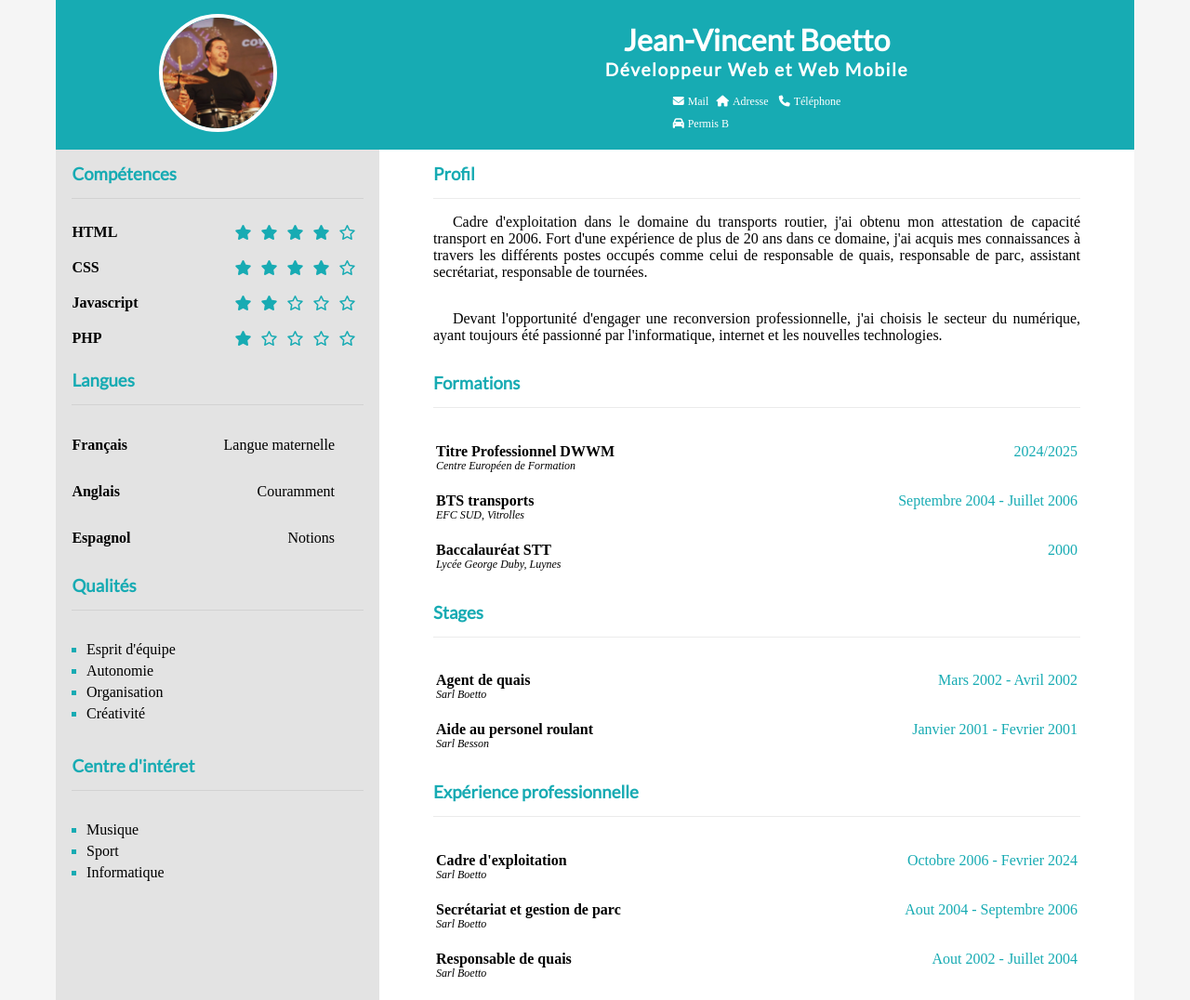
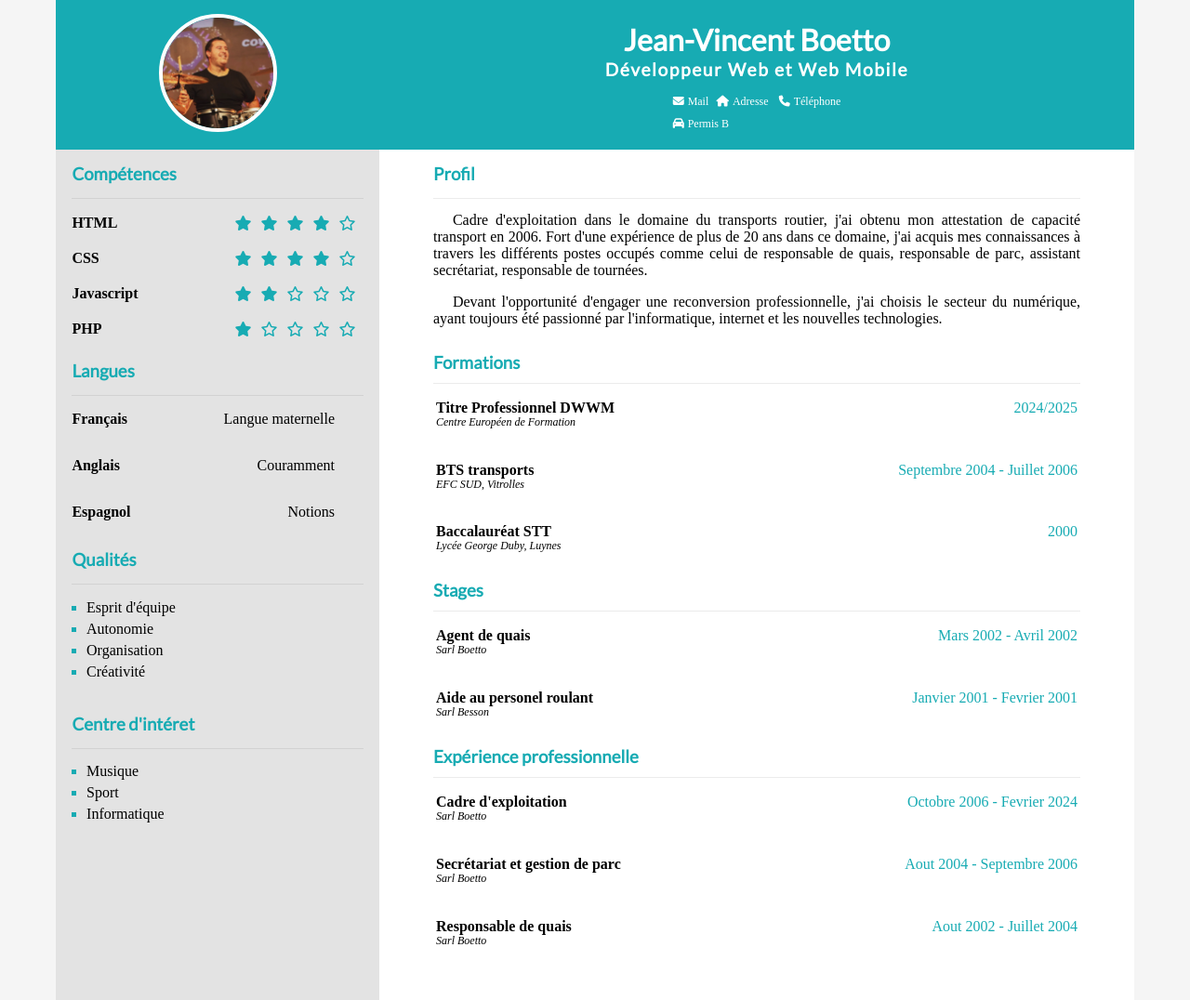
Before and after one commit to j-vin-osiris/Devoir-Cv, a plain HTML site: page index.html in a window 1280 px wide. Shown: the top 1076 px of the page at 93% size. Drawn offline with Linux system fonts and the light colour scheme; a web font is replaced by a local one.

Commit message:
validations done

```diff
--- a/css/style.css
+++ b/css/style.css
@@ -1,3 +1,4 @@
+/* par mesure de sécurité j'ai souhaité télécharger les fonts plutot que de les importer depuis google font ou font face */
 @font-face {
   font-family: LATO;
   src: url(/assets/Font/Lato/Lato-Regular.ttf);
@@ -26,6 +27,7 @@ body {
   justify-content: center;
   margin: auto;
   background-color: #ffffff;
+  font-size: 1rem;
 }
 
 /* mise en place du header */
@@ -117,6 +119,7 @@ header {
   font-weight: lighter;
 }
 
+/* cette demande n'était pas précisé dans le devoir je l'ai rajouté pour dissocier le passage du curseur sur les liens */
 #icones p a:hover {
   color: yellow;
 }
@@ -135,13 +138,13 @@ header {
 
 #left-column {
   display: flex;
+  flex-direction: column;
+  align-items: center;
   min-width: 30%;
   height: 1000px;
   background-color: #e3e3e3;
   margin: 0;
   padding: 0;
-  flex-direction: column;
-  align-items: center;
 }
 
 #left-column h3 {
@@ -156,7 +159,7 @@ header {
 .compétences {
   display: flex;
   flex-direction: row;
-  margin: 5% 5% 0 5%;
+  margin: 2% 5% 0 5%;
   width: 90%;
 }
 
@@ -189,7 +192,7 @@ header {
 .langues {
   display: flex;
   flex-direction: row;
-  margin: 5% 5% 0 5%;
+  margin: 0% 5% 0 5%;
   width: 90%;
 }
 
@@ -213,7 +216,7 @@ header {
 .qualités {
   display: flex;
   flex-direction: row;
-  margin: 5% 5% 0 5%;
+  margin: 0% 5% 0 5%;
   width: 90%;
 }
 
@@ -232,7 +235,7 @@ li:first-line {
   color: black;
 }
 
-/* Mise en place du corp principale du cv */
+/* Mise en place du corp centrale du cv */
 
 #main-content {
   display: flex;
@@ -247,35 +250,38 @@ li:first-line {
   padding-bottom: 15px;
   margin: 0;
   padding-top: 15px;
+  width: 100%;
 }
 
-.paragraphe {
-  display: flex;
-  flex-wrap: wrap;
+#paragraphe {
+  text-align: justify;
+}
+
+#paragraphe p {
   text-indent: 3%;
-  text-align: justify;
+  margin-top: 2%;
 }
 
 .professionnel {
   display: flex;
-  margin-top: 5%;
   flex-direction: row;
   justify-content: space-between;
   width: 100%;
+  margin-top: 5%;
 }
 
 .formations {
   display: flex;
+  flex-wrap: wrap;
   flex-direction: column;
   justify-content: space-between;
   line-height: 14px;
-  flex-wrap: wrap;
   width: 100%;
 }
 
 .formations p {
   margin-bottom: 2%;
-  margin-top: 0;
+  margin-top: 2%;
   padding: 5px 3px 5px 3px;
 }
 
--- a/index.html
+++ b/index.html
@@ -10,25 +10,33 @@
       src="https://kit.fontawesome.com/d6fdc35641.js"
       crossorigin="anonymous"
     ></script>
-    <link href="/assets/logos/css/uicons-brands.css" rel="stylesheet">
+    <link href="/assets/logos/css/uicons-brands.css" rel="stylesheet" />
     <!-- n'ayant pas trouvé le favicon que vous nous demandiez d'utiliser je me suis permit d'en mettre un autre -->
-    <link rel="shortcut icon" type="image/png" href="/assets/Favicon/icons8-cv-color-hand-drawn-32.png"/>
+    <link
+      rel="shortcut icon"
+      type="image/png"
+      href="/assets/Favicon/icons8-cv-color-hand-drawn-32.png"
+    />
     <title>CV BOETTO JEAN-VINCENT</title>
   </head>
+  <!-- le cv se divisera en 4 parties distinctes : le header / la collone de gauche / le corp centrale / le footer -->
   <body>
+    <!-- 1ere partie : header -->
     <header>
       <div id="photo">
-        <a href="assets/photos/JVB - PROFIL.jpg" target="_blank">
-        <img src="/assets/photos/JVB - PROFIL.jpg" alt="Jean-Vincent Boetto" /></a>
+        <a href="assets/photos/JVB-PROFIL.jpg" target="_blank">
+          <img src="/assets/photos/JVB-PROFIL.jpg" alt="Jean-Vincent Boetto"
+        /></a>
       </div>
       <div id="personal-information">
         <div id="nom">
+          <!-- le h1 ici serait justifié du fait qu'il sagisse de mon cv -->
           <h1>Jean-Vincent Boetto</h1>
           <h2>Développeur Web et Web Mobile</h2>
         </div>
         <div id="icones">
           <p>
-            <a href="mailto: jvboetto@gmail.com" target="_blank"
+            <a href="mailto:jvboetto@gmail.com" target="_blank"
               ><span class="fa-solid fa-envelope"></span> <span>Mail</span></a
             >
           </p>
@@ -40,7 +48,7 @@
           </p>
           <p>
             <a href="tel:+33625244239">
-              <span class="fa-solid fa-phone" target="_blank"></span>
+              <span class="fa-solid fa-phone"></span>
               <span>Téléphone</span></a
             >
           </p>
@@ -53,6 +61,7 @@
     </header>
     <main>
       <div class="main">
+        <!-- 2nde partie : collone de gauche -->
         <div id="left-column">
           <h3>Compétences</h3>
           <div class="compétences">
@@ -63,6 +72,7 @@
               <p>PHP</p>
             </div>
             <div class="stars">
+              <!-- html -->
               <div>
                 <i class="fa-solid fa-star"></i>
                 <i class="fa-solid fa-star"></i>
@@ -70,6 +80,7 @@
                 <i class="fa-solid fa-star"></i>
                 <i class="fa-regular fa-star"></i>
               </div>
+              <!-- CSS -->
               <div>
                 <i class="fa-solid fa-star"></i>
                 <i class="fa-solid fa-star"></i>
@@ -77,6 +88,7 @@
                 <i class="fa-solid fa-star"></i>
                 <i class="fa-regular fa-star"></i>
               </div>
+              <!-- n'ayant aucune notion de javascript j'ai retrancris le modéle -->
               <div>
                 <i class="fa-solid fa-star"></i>
                 <i class="fa-solid fa-star"></i>
@@ -84,6 +96,7 @@
                 <i class="fa-regular fa-star"></i>
                 <i class="fa-regular fa-star"></i>
               </div>
+              <!-- idem pour le php -->
               <div>
                 <i class="fa-solid fa-star"></i>
                 <i class="fa-regular fa-star"></i>
@@ -124,9 +137,10 @@
             </ul>
           </div>
         </div>
+        <!-- 3eme partie le corps centrale -->
         <div id="main-content">
-          <h3>Profil</h3>
-          <div class="paragraphe">
+          <div id="paragraphe">
+            <h3>Profil</h3>
             <p>
               Cadre d'exploitation dans le domaine du transports routier, j'ai
               obtenu mon attestation de capacité transport en 2006. Fort d'une
@@ -141,66 +155,75 @@
               par l'informatique, internet et les nouvelles technologies.
             </p>
           </div>
-          <h3>Formations</h3>
-          <section class="professionnel">
 
           <div class="formations">
-
+            <h3>Formations</h3>
             <p>
-              <span class="titre">Titre Professionnel DWWM</span><span class="dates">2024/2025</span><br /><span
+              <span class="titre">Titre Professionnel DWWM</span
+              ><span class="dates">2024/2025</span><br /><span
                 class="sous-titres"
                 >Centre Européen de Formation</span
               >
             </p>
             <p>
-              <span class="titre">BTS transports</span><span class="dates">Septembre 2004 - Juillet 2006</span><br /><span
-                class="sous-titres"
-                >EFC SUD, Vitrolles</span
-
-              >
+              <span class="titre">BTS transports</span
+              ><span class="dates">Septembre 2004 - Juillet 2006</span
+              ><br /><span class="sous-titres">EFC SUD, Vitrolles</span>
             </p>
             <p>
-              <span class="titre">Baccalauréat STT</span><span class="dates">2000</span><br /><span
-                class="sous-titres"
+              <span class="titre">Baccalauréat STT</span
+              ><span class="dates">2000</span><br /><span class="sous-titres"
                 >Lycée George Duby, Luynes</span
               >
             </p>
-
-          </div>
-        </section>
-
-          <h3>Stages</h3>
-          <section class="stages">
-          <div class="formations">
-            <p><span class="titre">Agent de quais</span><span class="dates">Mars 2002 - Avril 2002</span><br>
-            <span class="sous-titres">Sarl Boetto</span></p>
-            <p><span class="titre">Aide au personel roulant</span><span class="dates">Janvier 2001 - Fevrier 2001</span><br>
-              <span class="sous-titres">Sarl Besson</span></p>
           </div>
 
-      </section>
-      <h3>Expérience professionnelle</h3>
-      <section class="exp">
-        <div class="formations">
-          <p><span class="titre">Cadre d'exploitation</span><span class="dates">Octobre 2006 - Fevrier 2024</span><br>
-          <span class="sous-titres">Sarl Boetto</span></p>
-          <p><span class="titre">Secrétariat et gestion de parc</span><span class="dates">Aout 2004 - Septembre 2006</span><br>
-            <span class="sous-titres">Sarl Boetto</span></p>
-            <p><span class="titre">Responsable de quais</span><span class="dates">Aout 2002 - Juillet 2004</span><br>
-              <span class="sous-titres">Sarl Boetto</span></p>
+          <div class="formations">
+            <h3>Stages</h3>
+            <p>
+              <span class="titre">Agent de quais</span
+              ><span class="dates">Mars 2002 - Avril 2002</span><br />
+              <span class="sous-titres">Sarl Boetto</span>
+            </p>
+            <p>
+              <span class="titre">Aide au personel roulant</span
+              ><span class="dates">Janvier 2001 - Fevrier 2001</span><br />
+              <span class="sous-titres">Sarl Besson</span>
+            </p>
+          </div>
+
+          <div class="formations">
+            <h3>Expérience professionnelle</h3>
+            <p>
+              <span class="titre">Cadre d'exploitation</span
+              ><span class="dates">Octobre 2006 - Fevrier 2024</span><br />
+              <span class="sous-titres">Sarl Boetto</span>
+            </p>
+            <p>
+              <span class="titre">Secrétariat et gestion de parc</span
+              ><span class="dates">Aout 2004 - Septembre 2006</span><br />
+              <span class="sous-titres">Sarl Boetto</span>
+            </p>
+            <p>
+              <span class="titre">Responsable de quais</span
+              ><span class="dates">Aout 2002 - Juillet 2004</span><br />
+              <span class="sous-titres">Sarl Boetto</span>
+            </p>
+          </div>
         </div>
-      </section>
       </div>
     </main>
+    <!-- derniere partie : le footer -->
     <footer>
       <!-- je n'ai volontairement pas linké les réseaux sociaux likedin et insta n'ayant pas de compte linkedin et mon compte instagram étant privé -->
       <div id="footer-link">
         <p>
           <i class="fi fi-brands-linkedin"></i>
         </p>
-        <p><a href="https://github.com/j-vin-osiris/Devoir-Cv" target="_blank"
-          >
-          <i class="fi fi-brands-github"></i></a>
+        <p>
+          <a href="https://github.com/j-vin-osiris/Devoir-Cv" target="_blank">
+            <i class="fi fi-brands-github"></i
+          ></a>
         </p>
         <p>
           <i class="fi fi-brands-instagram"></i>
```
Also changed, not shown: assets/photos/JVB-PROFIL.jpg (renamed from assets/photos/JVB - PROFIL.jpg), assets/validation w3c/Résultats-de-la-validation-W3C-CSS-de-style-css-CSS-niveau-3-SVG--10-17-2024_12_18_PM.png (added), assets/validation w3c/Showing-results-for-index-html-Nu-Html-Checker-10-17-2024_11_59_AM.png (added).
